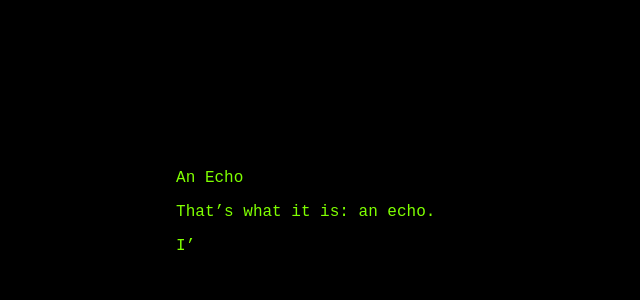
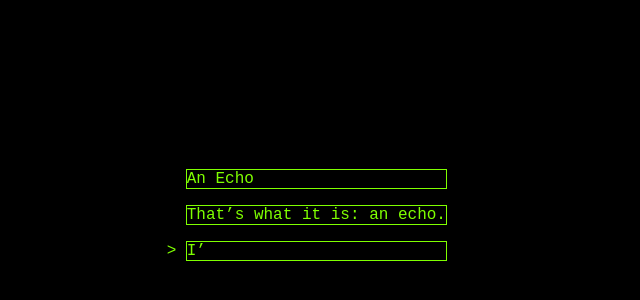
Before and after one commit to perfidiousscript/uoma_screen, a Next.js app: page / in a window 1280 px wide. Shown: the part 14-314 px from the top of the page, without its empty margins (0-640 px from the left). Built offline with nearby package versions, Linux system fonts and the light colour scheme; a web font is replaced by a local one.

Commit message:
test commit

```diff
--- a/components/First.jsx
+++ b/components/First.jsx
@@ -97,10 +97,11 @@ export default function First() {
 
   return (
     <>
+      <span className="displayCarat">></span>
       <div className="text">
-        <p className="text_line lastLine_2"> {shownText_2} </p>
-        <p className="text_line lastLine_1"> {shownText_1} </p>
-        <p className="text_line currentLine"> {shownText} </p>
+        <p className="textLine lastLine2"> {shownText_2} </p>
+        <p className="textLine lastLine1"> {shownText_1} </p>
+        <p className="textLine currentLine"> {shownText} </p>
       </div>
       <div className="choices" style={displayChoices()}>
         {generateChoices()}
--- a/story_material/story.js
+++ b/story_material/story.js
@@ -11,7 +11,12 @@ export const story_json = {
     choices: [{ text: "Choice 1", id: "1" }, { text: "Choice 2", id: "1" }]
   },
   "1": {
-    text: [["This is the new choice"], ["It works really well"]],
+    text: [
+      ["This is the new choice"],
+      ["It works really well"],
+      ["    "],
+      ["     "]
+    ],
     choices: [
       { text: "This goes to 2a", id: "2a" },
       { text: "This goes to 2b", id: "2b" }
--- a/styles/globals.css
+++ b/styles/globals.css
@@ -26,6 +26,7 @@ a {
 
 .text {
   padding: 0 0 0 1%;
+  display: inline-block;
 }
 
 .choice {
@@ -33,6 +34,10 @@ a {
   border: 1px solid black;
 }
 
-.text_line {
+.textLine {
   min-height: 16px;
+  border: 1px solid chartreuse;
 }
+
+.displayCarat {
+}
```
Also changed, not shown: 1 other file (tests, documents, lock files or other folders).
